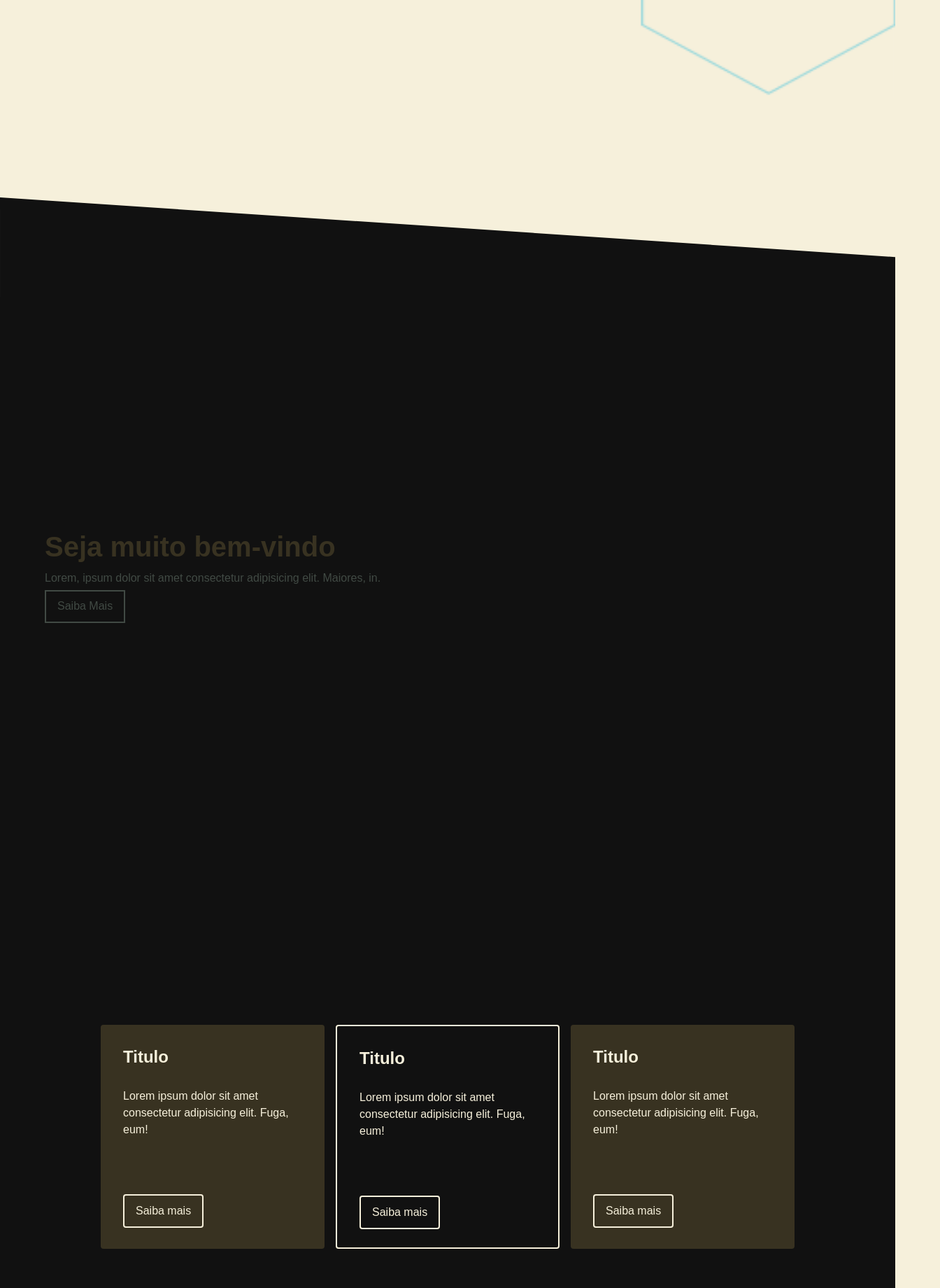
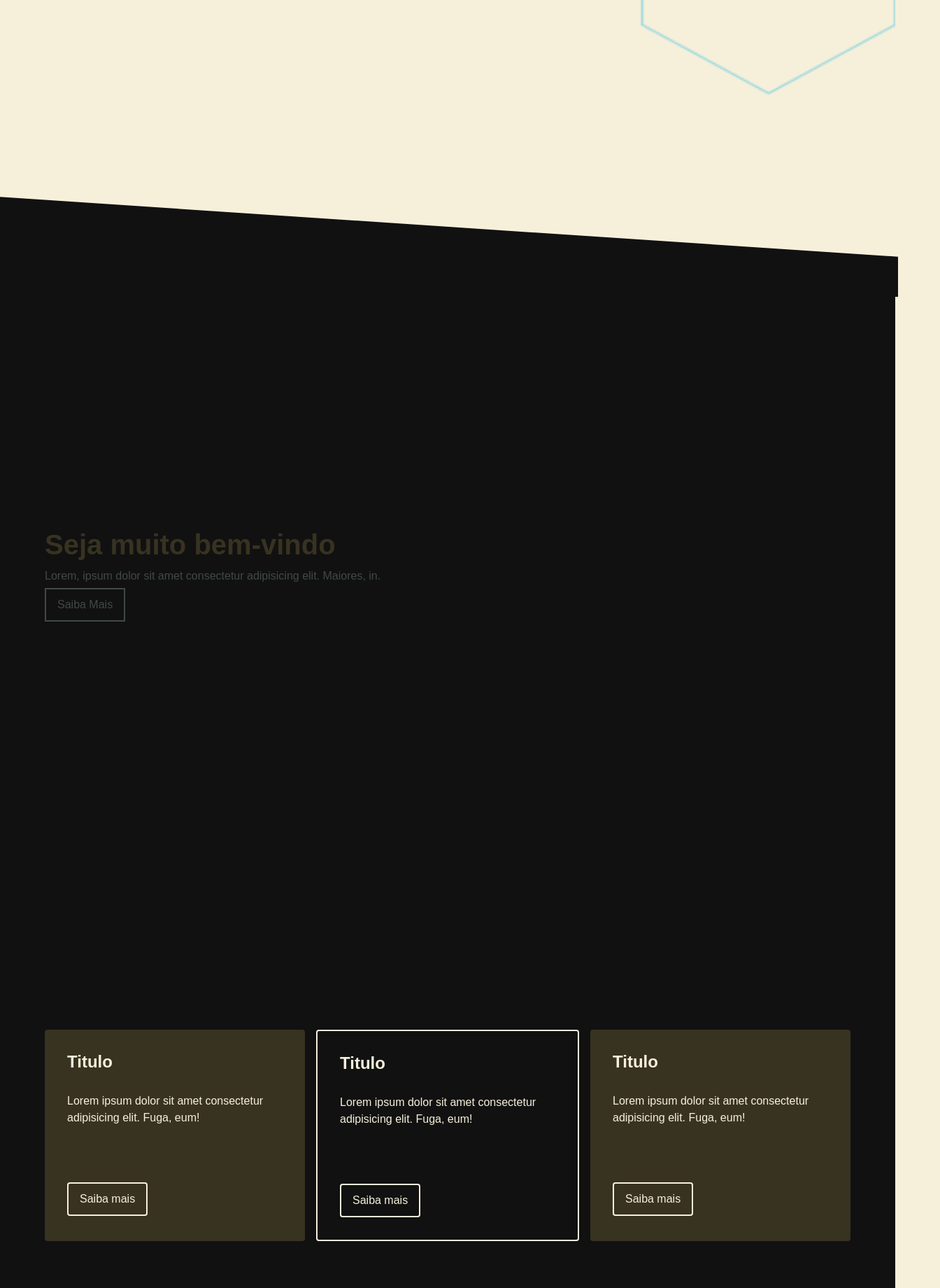
Before and after one commit to JoaoMaiaa/startbox, a React (Vite) app: page / in a window 1280 px wide. Shown: the part 660-2500 px from the top of the page at 70% size, 1344 px wide, since content can reach past the window. Built offline with nearby package versions, Linux system fonts and the light colour scheme.

Commit message:
site praticamente pronto, falta icone do social media, os conteudos e as amimacoes

```diff
--- a/src/App.jsx
+++ b/src/App.jsx
@@ -13,7 +13,7 @@ function App() {
                 <S.Heading1 fontSize="2.5rem">
                   Seja muito bem-vindo
                 </S.Heading1>
-                <S.Text margin="10px 0 5px">
+                <S.Text padding="0 4rem 0 0" margin="10px 0 5px">
                   Lorem, ipsum dolor sit amet consectetur adipisicing elit. Maiores, in.
                 </S.Text>
                 <S.Button bgHover="#414A44" fontHover="#F6F0DB" border="2px solid #414A44" padding="0.8rem 1rem">Saiba Mais</S.Button>
@@ -23,16 +23,16 @@ function App() {
         </S.Container>
       </S.Box>
       <S.Box>
-        <S.Img margin="-4px" src="/wave.svg" />
+        <S.Img margin="-6px -4px" src="/wave.svg" />
       </S.Box>
       <S.Box bg="#111">
         <S.Container >
           <S.Box display="flex" height="100vh" alignItems="center">
-            <S.Box>
-              <S.Heading1 fontSize="2.5rem">
+            <S.Box >
+              <S.Heading1 fontSize="2.5rem" width="100vw" >
                 Seja muito bem-vindo
               </S.Heading1>
-              <S.Text margin="10px 0 5px">
+              <S.Text padding="0 4rem 0 0" margin="10px 0 5px">
                 Lorem, ipsum dolor sit amet consectetur adipisicing elit. Maiores, in.
               </S.Text>
               <S.Button bgHover="#414A44" fontHover="#F6F0DB" border="2px solid #414A44" padding="0.8rem 1rem">Saiba Mais</S.Button>
@@ -43,22 +43,22 @@ function App() {
       <S.Box bg="#111">
         <S.Container>
           <S.Box display="flex" height="100vh" alignItems="center">
-            <S.Box display="flex" gap="1rem" margin="auto" >
-              <S.Box width="20rem" padding="2rem" height="20rem" bg="#383221" borderRadius="4px">
+            <S.Box overflowX="auto"  display="flex" gap="1rem" margin="auto" >
+              <S.Box display="inline-block" mWidth="80%" flex="1" padding="2rem"  bg="#383221" borderRadius="4px">
                 <S.Heading2 color="#F6F0DB">Titulo</S.Heading2>
                 <S.Text color="#F6F0DB" margin="30px 0 0">
                   Lorem ipsum dolor sit amet consectetur adipisicing elit. Fuga, eum!
                 </S.Text>
                 <S.Button bgHover="#F6F0DB" fontHover="#383221" border="2px solid #F6F0DB" padding="0.8rem 1rem" color="#F6F0DB" borderRadius="4px" margin="5rem 0">Saiba mais</S.Button>
               </S.Box>
-              <S.Box width="20rem" padding="2rem" height="20rem" border="2px solid #F6F0DB" borderRadius="4px">
+              <S.Box display="inline-block" mWidth="80%" flex="1" padding="2rem" border="2px solid #F6F0DB" borderRadius="4px">
                 <S.Heading2 color="#F6F0DB">Titulo</S.Heading2>
                 <S.Text color="#F6F0DB" margin="30px 0 0">
                   Lorem ipsum dolor sit amet consectetur adipisicing elit. Fuga, eum!
                 </S.Text>
                 <S.Button bgHover="#F6F0DB" fontHover="#111" border="2px solid #F6F0DB" padding="0.8rem 1rem" color="#F6F0DB" borderRadius="4px" margin="5rem 0">Saiba mais</S.Button>
               </S.Box>
-              <S.Box width="20rem" padding="2rem" height="20rem" bg="#383221" borderRadius="4px">
+              <S.Box display="inline-block" mWidth="80%" flex="1" padding="2rem" bg="#383221" borderRadius="4px">
                 <S.Heading2 color="#F6F0DB">Titulo</S.Heading2>
                 <S.Text color="#F6F0DB" margin="30px 0 0">
                   Lorem ipsum dolor sit amet consectetur adipisicing elit. Fuga, eum!
@@ -71,9 +71,9 @@ function App() {
       </S.Box>
       <S.Box bg="#111">
         <S.Container>
-          <S.Box display="flex" height="100vh" alignItems="center" >
+          <S.Box display="flex" height="100%" mHeight="100vh" alignItems="center" >
             <S.Box margin="0" bg="#F6F0DB" borderRadius="4px" display="flex" wrap="wrap" justifyContent="space-between">
-              <S.Box padding="4rem" width="50%">
+              <S.Box padding="2rem" mWidth="100%" width="50%">
                 <S.Heading1 fontSize="2rem">
                   Lorem ipsum dolor sit amet consectetur adipisicing.
                 </S.Heading1>
@@ -95,7 +95,7 @@ function App() {
                   </S.Box>
                 </S.Box>
               </S.Box>
-             <S.Box width="50%">
+             <S.Box mWidth="100%" width="50%">
               <S.Img height="100%" borderRadius="0 4px 4px 0" src="/network.jpg" width="100%"/>
              </S.Box>
             </S.Box>
@@ -103,27 +103,37 @@ function App() {
         </S.Container>
       </S.Box>
       <S.Box>
-        <S.Img rotate="180deg" margin="" src="/wave.svg" />
+        <S.Img rotate="180deg" src="/wave.svg" />
       </S.Box>
       <S.Box>
         <S.Container>
-          <S.Box gap="2rem" display="flex" flex={'2'} wrap="wrap">
-            <S.Box>
+          <S.Box gap="2rem" display="flex" wrap="wrap">
+            <S.Box flex="1" mWidth="100%">
               <S.Heading2>Our company</S.Heading2>
               <ul>
-                <li></li>
-                <li></li>
-                <li></li>
-                <li></li>
+                <S.A size="0.9rem" margin="0.5px" decoration="none" decorationHover="underline" href="#"><li>how we work</li></S.A>
+                <S.A size="0.9rem" margin="0.5px" decoration="none" decorationHover="underline" href="#"><li>why our company?</li></S.A>
+                <S.A size="0.9rem" margin="0.5px" decoration="none" decorationHover="underline" href="#"><li>view plans</li></S.A>
+                <S.A size="0.9rem" margin="0.5px" decoration="none" decorationHover="underline" href="#"><li>reviews</li></S.A>
               </ul>
             </S.Box>
-            <S.Box>
+            <S.Box flex="1" mWidth="100%">
               <S.Heading2>Contact</S.Heading2>
               <ul>
-                <li></li>
-                <li></li>
-                <li></li>
-                <li></li>
+                <S.A size="0.9rem" margin="0.5px" decoration="none" decorationHover="underline" href="#"><li>Salse</li></S.A>
+                <S.A size="0.9rem" margin="0.5px" decoration="none" decorationHover="underline" href="#"><li>Support</li></S.A>
+                <S.A size="0.9rem" margin="0.5px" decoration="none" decorationHover="underline" href="#"><li>live chat</li></S.A>
+              </ul>
+            </S.Box>
+            <S.Box flex="1" mWidth="100%">
+              <S.Heading2>Social media</S.Heading2>
+              <ul>
+                <S.Box display="flex">
+                  <S.A href="#"><li></li></S.A>
+                  <S.A href="#"><li></li></S.A>
+                  <S.A href="#"><li></li></S.A>
+                  <S.A href="#"><li></li></S.A>
+                </S.Box>
               </ul>
             </S.Box>
           </S.Box>
--- a/src/components/Footer/footer.jsx
+++ b/src/components/Footer/footer.jsx
@@ -4,7 +4,7 @@ const Footer = () => {
   return (
     <>
       <footer>
-        <S.Box padding="2rem 0" display="flex" justifyContent="center">
+        <S.Box padding="2rem 0" decoration="underline" display="flex" justifyContent="center">
           <S.Text >Feito por <S.A target="_blank" href="https://joaomaia.vercel.app"> João Maia</S.A></S.Text>
         </S.Box>
       </footer>
--- a/src/global.js
+++ b/src/global.js
@@ -14,7 +14,7 @@ const Global = createGlobalStyle`
 
     body{
         background-color: #F6F0DB;
-
+        overflow-x:hidden;
     }
 
     *{
@@ -28,7 +28,6 @@ const Global = createGlobalStyle`
 
     li {
         list-style:none;
-        margin: 0 var(--small-spacing);
     }
 
     h1,h2,h3,h4,h5,h6{
--- a/src/styles.js
+++ b/src/styles.js
@@ -17,12 +17,20 @@ export const Box = styled.div`
     background-color:${({bg})=>bg}; // destructure
     width:${props=> props.width ? props.width : ''};
     height:${props=> props.height ? props.height : ''};
+    min-height:${props=> props.mHeight ? props.mHeight : ''};
+    max-height:100%;
     border:${props=> props.border ? props.border : ''};
     border-radius:${props=> props.borderRadius ? props.borderRadius : ''};
     position:${props=> props.position ? props.position : ''};
     top:${props=> props.top ? props.top : ''} ;
     gap: ${props => props.gap ? props.gap : ''};
-    flex-fill:${props => props.flex ? props.flex : ''};
+    flex:${props => props.flex ? props.flex : ''};
+    overflow: ${({overflow}) => overflow};
+    overflow-x: ${({overflowX}) => overflowX};
+    white-space: ${({nowrap}) => nowrap};
+    @media screen and (max-width: 600px){
+        min-width:${props=> props.mWidth ? props.mWidth : ''};
+    }
 `
 export const Text = styled.p`
     font-size:${props=> props.fontSize ? props.fontSize : ''};
@@ -39,6 +47,8 @@ export const Heading1 = styled.h1`
     color:${props=> props.color ? props.color : ''};
     font-weight:${props=> props.weight ? props.weight : ''};
     text-align:${props=> props.align ? props.align : ''} ;
+    padding:${({padding}) => padding};
+    width:${({width}) => width};
 `
 export const Heading2 = styled.h2`
     font-size:${props=> props.fontSize ? props.fontSize : ''};
@@ -52,7 +62,7 @@ export const Img = styled.img`
     background-position:center;
     width:${props => props.width ? props.width : ''};
     min-height:${props => props.height ? props.height : ''};
-    margin:${props => props.margin ? props.margin : ''} 0;
+    margin:${props => props.margin ? props.margin : ''};
     border-radius:${props=> props.borderRadius ? props.borderRadius : ''};
     transform:rotate(${props=> props.rotate ? props.rotate : ''});
 `
@@ -75,5 +85,10 @@ export const Button = styled.a`
 `
 
 export const A = styled.a`
-    text-decoration: underline;
+    text-decoration: ${({decoration}) => decoration};
+    font-size:${({size}) => size};
+    margin:${({margin}) => margin};
+    &:hover{
+        text-decoration: ${({decorationHover}) => decorationHover};
+    }
 `
```
